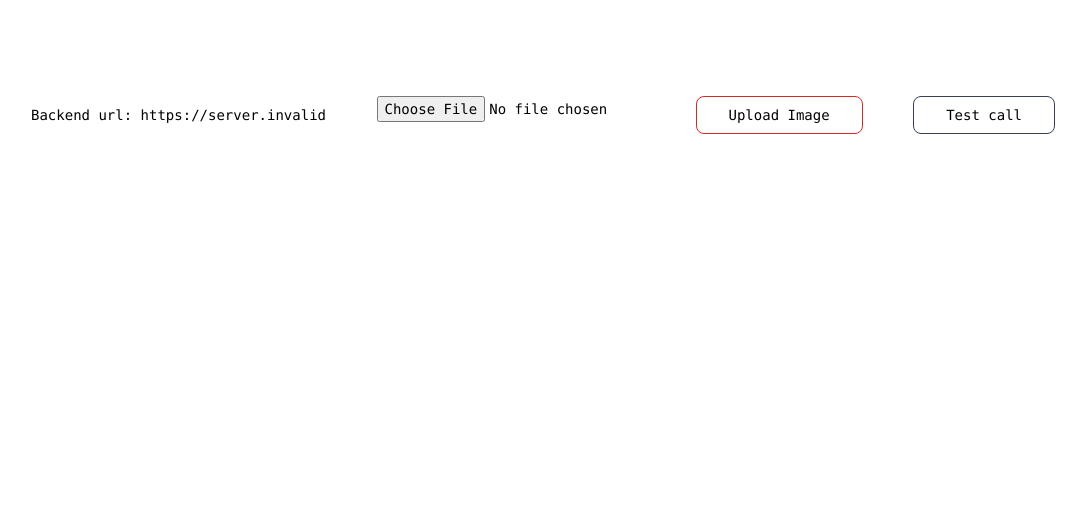
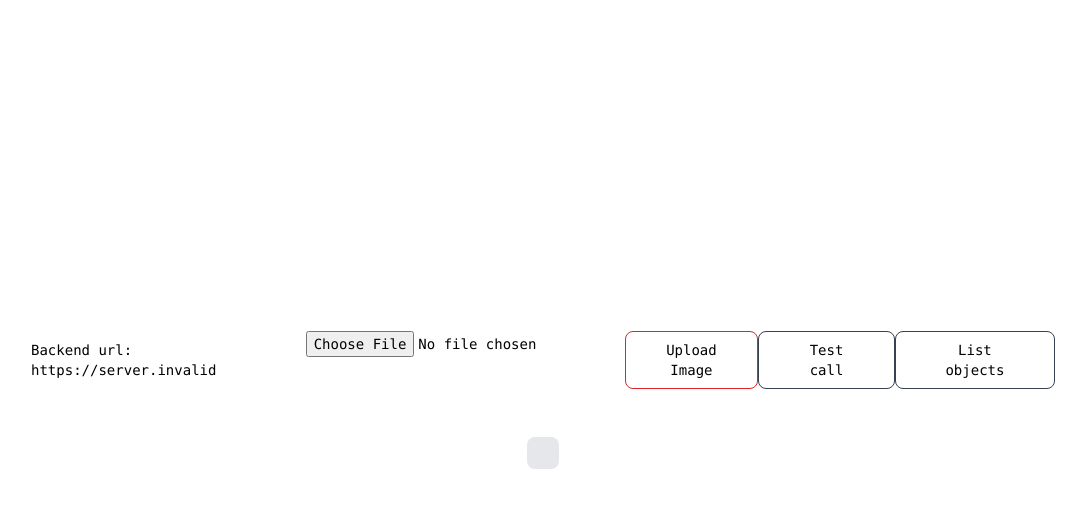
Before and after one commit to ALonghi/image-upload, a Next.js app in the folder frontend/: page / in a window 1280 px wide. Shown: the top 508 px of the page, without its empty margins (97-1183 px from the left). Built offline with nearby package versions, Linux system fonts and the light colour scheme; no server answers.

Commit message:
Add method to list objects

```diff
--- a/frontend/src/app/page.tsx
+++ b/frontend/src/app/page.tsx
@@ -1,20 +1,41 @@
 "use client"
 import ImageUpload from '@/components/ImageUpload'
 import axios from 'axios'
+import { useState } from 'react'
 
 export default function Home() {
-  const handleClick = () => {
-    axios.get(`${process.env.NEXT_PUBLIC_API_URL}/`).then(res => alert(res.data)).catch(err => alert(err))
+  const [response, setResponse] = useState<string>(``)
+  const testData = () => {
+    axios
+      .get(`${process.env.NEXT_PUBLIC_API_URL}/`)
+      .then(res => setResponse(JSON.stringify(res.data, null, 2)))
+      .catch(err => alert(err))
   }
+
+  const listObjects = () => {
+    axios
+      .get(`${process.env.NEXT_PUBLIC_API_URL}/list`)
+      .then(res => setResponse(JSON.stringify(res.data, null, 2)))
+      .catch(err => alert(err))
+  }
+
   return (
-    <main className="flex min-h-screen flex-col items-center justify-between p-24">
-      <div className="z-10 max-w-5xl w-full items-center justify-between font-mono text-sm lg:flex">
+    <main className="flex min-h-screen flex-col items-center justify-center gap-y-12 p-24">
+      <div className="z-10 max-w-5xl w-full items-center justify-between font-mono text-sm lg:flex h-fit">
         <p>Backend url: {process.env.NEXT_PUBLIC_API_URL}</p>
         <ImageUpload />
         <button type="button"
-          onClick={() => handleClick()}
+          onClick={() => testData()}
           className='disabled:cursor-not-allowed disabled:border-red-600 py-2 px-8 rounded-lg border-gray-700 border hover:bg-gray-700 hover:text-white'>
           Test call</button>
+
+        <button type="button"
+          onClick={() => listObjects()}
+          className='disabled:cursor-not-allowed disabled:border-red-600 py-2 px-8 rounded-lg border-gray-700 border hover:bg-gray-700 hover:text-white'>
+          List objects</button>
+      </div>
+      <div className='mx-auto bg-gray-200 rounded-lg p-4'>
+        <pre className='text-xs'>{response}</pre>
       </div>
     </main>
   )
```
